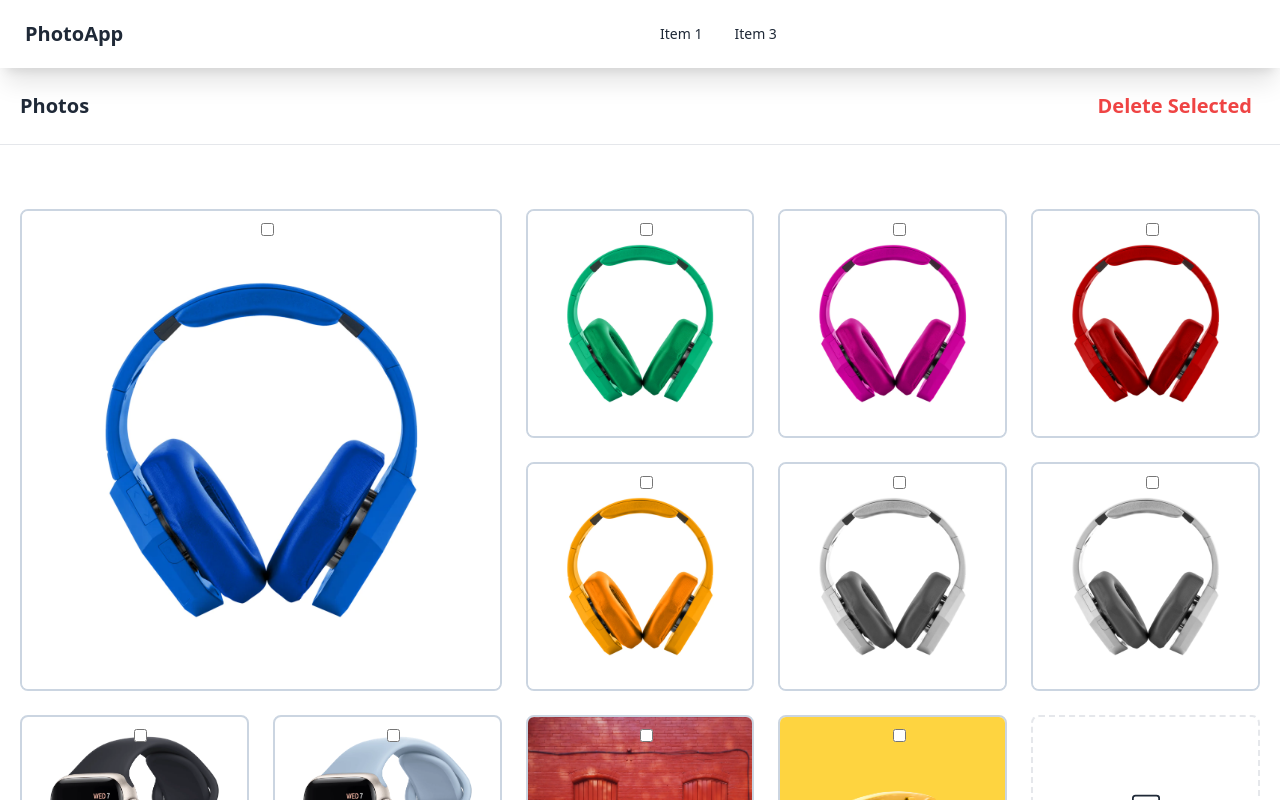
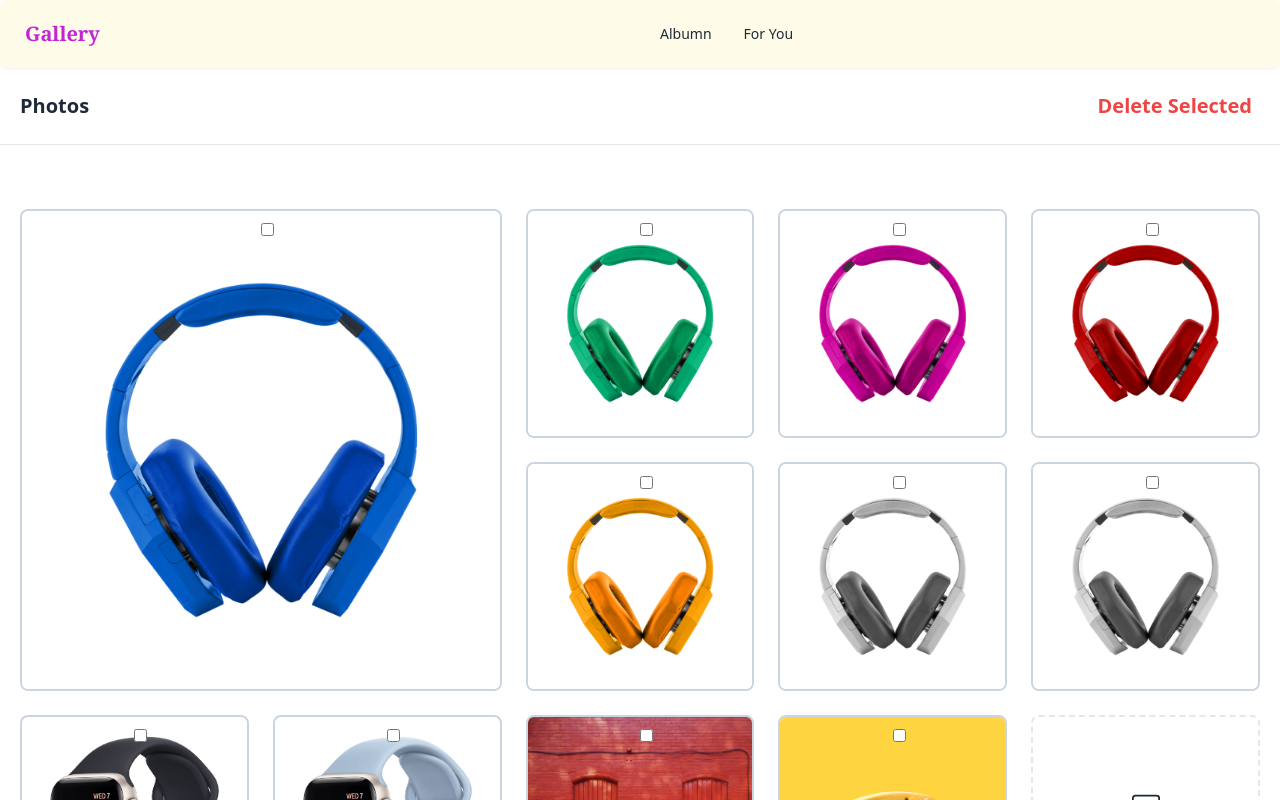
Before and after one commit to Shamimayesmin/Photo-Gallery, a React (Vite) app: page / in a window 1280 px wide. Shown: the top 800 px of the page. Built offline with nearby package versions, Linux system fonts and the light colour scheme.

Commit message:
nav added

```diff
--- a/src/components/shared/Navbar.jsx
+++ b/src/components/shared/Navbar.jsx
@@ -3,7 +3,7 @@ import React from "react";
 
 const Navbar = () => {
 	return (
-		<div className="navbar bg-nutral shadow-xl">
+		<div className="navbar shadow-sm bg-yellow-50 rounded-md">
 			<div className="navbar-start">
 				<div className="dropdown">
 					<label tabIndex={0} className="btn btn-ghost lg:hidden">
@@ -26,31 +26,30 @@ const Navbar = () => {
 						tabIndex={0}
 						className="menu menu-sm dropdown-content mt-3 z-[1] p-2 shadow bg-base-100 rounded-box w-52"
 					>
-						<li>
-							<a>Item 1</a>
+						<li className="hover:bg-fuchsia-400 rounded-md text-md">
+							<a>Albumn</a>
 						</li>
 
-						<li>
-							<a>Item 3</a>
+						<li className="hover:bg-fuchsia-400 rounded-md text-md">
+							<a>For You</a>
 						</li>
 					</ul>
 				</div>
-				<a className="btn btn-ghost normal-case text-xl hover:bg-fuchsia-800">PhotoApp</a>
+				<a className="btn btn-ghost normal-case text-xl hover:bg-fuchsia-500 font-serif hover:text-white text-fuchsia-600">
+					Gallery
+				</a>
 			</div>
 			<div className="navbar-center hidden lg:flex">
 				<ul className="menu menu-horizontal px-1">
-					<li>
-						<a>Item 1</a>
+					<li className="hover:bg-fuchsia-400 rounded-md text-md">
+						<a>Albumn</a>
 					</li>
 
-					<li>
-						<a>Item 3</a>
+					<li className="hover:bg-fuchsia-400 rounded-md text-md">
+						<a>For You</a>
 					</li>
 				</ul>
 			</div>
-			{/* <div className="navbar-end">
-				<a className="btn">Button</a>
-			</div> */}
 		</div>
 	);
 };
```
Also changed, not shown: src/styles/gallery.css (deleted, +0 -34 lines).
